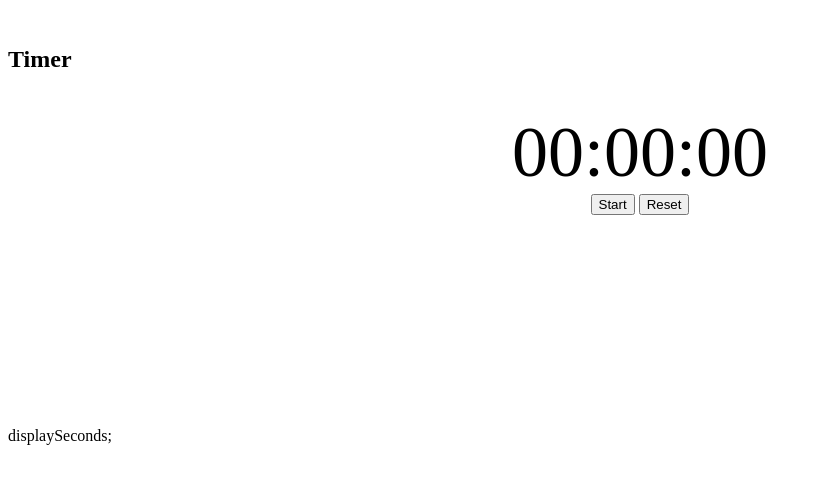
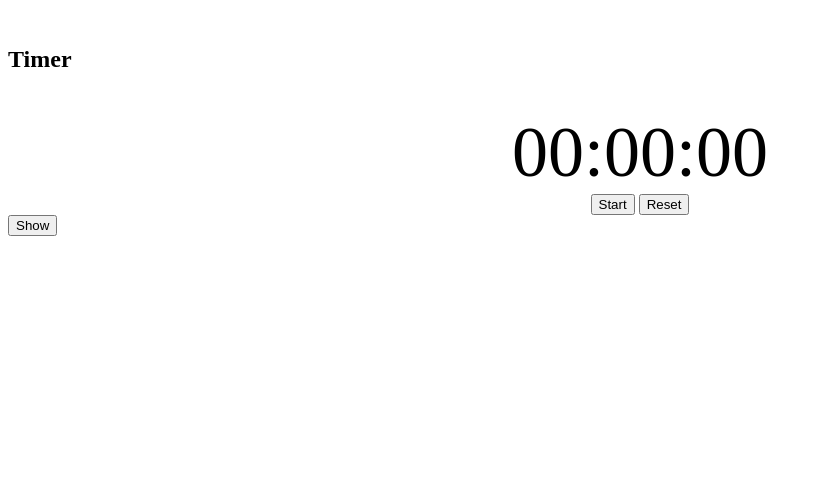
Before and after one commit to juliegelman/ITMD511Proj, a website: page timer.html in a window 1280 px wide. Shown: the whole page, without its empty margins (0-821 px from the left). Drawn offline with Linux system fonts and the light colour scheme.

Commit message:
add function to show time

```diff
--- a/timer.html
+++ b/timer.html
@@ -44,13 +44,21 @@
 
 
       </div>
+      <div class="timeUsedDisplay">
+            <button id="show" onclick="showTimeUsed()">Show</button>
+            <script>
+                document.write(displayTimer).innerHTML = 5 + 6;
+                </script>
       <div id="Timer">
    </div>
    </div>
-   <p id="Result">
-    displaySeconds;
-   </p>
-    <script>
+
+
+
+
+
+
+                <script>
 
               let seconds = 0;
               let minutes = 0;
@@ -141,6 +149,12 @@
           document.getElementById("Result").innerHTML = displaySeconds;
 
         }
+        function showTimeUsed(){
+    //return displayTimer;
+    document.write(displaySeconds);
+   // document.getElementById("display").innerHTML = displayHours + ":" + displayMinutes + ":" + displaySeconds;
+
+}
     </script>
 
 
```
